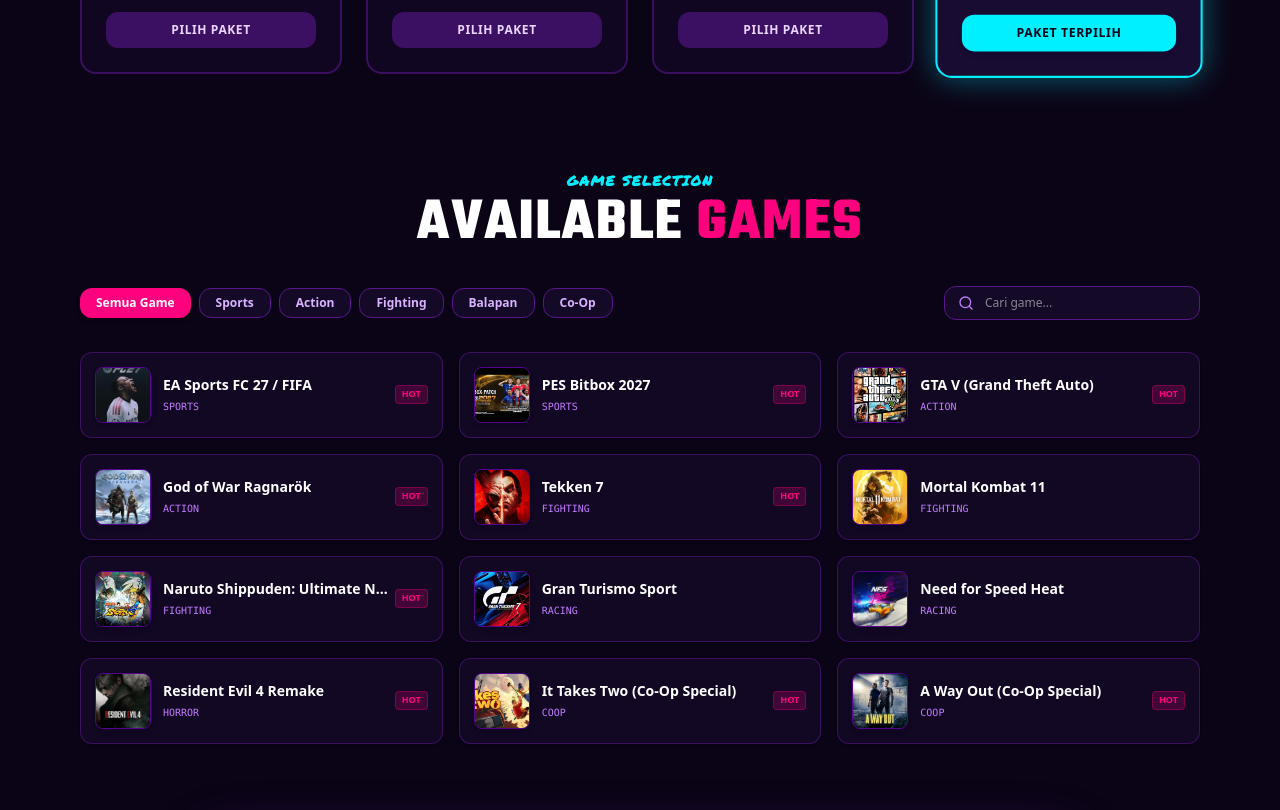
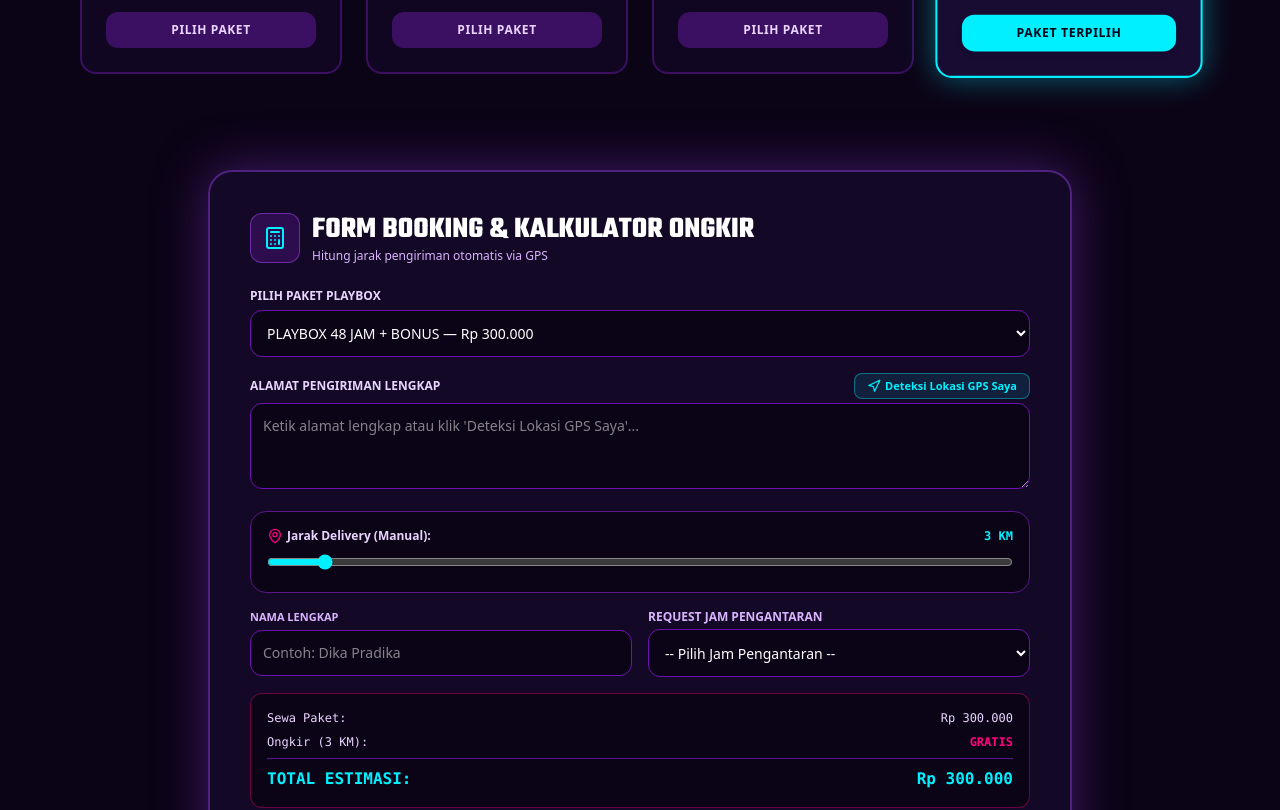
Before and after one commit to ahmadrifqi19/akiba-core-next, a Next.js app: page / in a window 1280 px wide. Shown: the part 1020-1830 px from the top of the page. Built offline with nearby package versions, Linux system fonts and the light colour scheme.

Commit message:
fix:perubahan pada filter game yang dihapus

```diff
--- a/src/app/page.tsx
+++ b/src/app/page.tsx
@@ -13,16 +13,14 @@
   Calculator,
   Flame,
   Zap,
-  Search,
   Loader2,
   Navigation,
   ChevronUp,
   ChevronDown,
   Sun,
-  Moon,
-  Swords
+  Moon
 } from "lucide-react";
-import { PaketKey, PaketItem, GameItem, FaqItem } from "@/types";
+import { PaketKey, PaketItem, FaqItem } from "@/types";
 
 // =========================================================
 // KOMPONEN SVG KHUSUS UNTUK LOGO MEDSOS RESMI
@@ -89,8 +87,6 @@
   const [isSearchingAddress, setIsSearchingAddress] = useState<boolean>(false);
   const [addressNotice, setAddressNotice] = useState<string>("");
 
-  const [gameCategory, setGameCategory] = useState<string>("all");
-  const [searchGame, setSearchGame] = useState<string>("");
   const [openFaq, setOpenFaq] = useState<number | null>(null);
 
   // Data Katalog Paket Sewa
@@ -100,22 +96,6 @@
     "36jam": { nama: "PLAYBOX 36 JAM", durasi: "36 Jam", harga: 225000, badge: null, bonus: null },
     "48jam": { nama: "PLAYBOX 48 JAM + BONUS", durasi: "48 Jam + Bonus 12 Jam (Total 60 Jam!)", harga: 300000, badge: "BEST VALUE", bonus: "GRATIS TAMBAHAN 12 JAM" }
   };
-
-  // Data Katalog Game
-const gameCatalog: GameItem[] = [
-  { title: "EA Sports FC 27 / FIFA", category: "sports", image: "/fc27.jpg", popular: true },
-  { title: "PES Bitbox 2027", category: "sports", image: "/games/bitbox.jpg", popular: true },
-  { title: "GTA V (Grand Theft Auto)", category: "action", image: "/games/gta 5.jpg", popular: true },
-  { title: "God of War Ragnarök", category: "action", image: "/games/gof.jpg", popular: true },
-  { title: "Tekken 7", category: "fighting", image: "/games/tekken.jpg", popular: true },
-  { title: "Mortal Kombat 11", category: "fighting", image: "/games/mc11.jpg", popular: false },
-  { title: "Naruto Shippuden: Ultimate Ninja STORM 4", category: "fighting", image: "/games/naruto.jpg", popular: true },
-  { title: "Gran Turismo Sport", category: "racing", image: "/games/granturismo.jpg", popular: false },
-  { title: "Need for Speed Heat", category: "racing", image: "/games/nfs.jpg", popular: false },
-  { title: "Resident Evil 4 Remake", category: "horror", image: "/games/re 4.jpg", popular: true },
-  { title: "It Takes Two (Co-Op Special)", category: "coop", image: "/games/itt.jpg", popular: true },
-  { title: "A Way Out (Co-Op Special)", category: "coop", image: "/games/a way.jpg", popular: true },
-];
 
   // Data FAQ
   const faqList: FaqItem[] = [
@@ -264,13 +244,6 @@
 
     window.open(`https://wa.me/${NOMOR_WA_ADMIN}?text=${encodeURIComponent(textPesan)}`, '_blank');
   };
-
-  // Filter Game Berdasarkan Kategori dan Pencarian
-  const filteredGames = gameCatalog.filter(game => {
-    const matchesCategory = gameCategory === "all" || game.category === gameCategory;
-    const matchesSearch = game.title.toLowerCase().includes(searchGame.toLowerCase());
-    return matchesCategory && matchesSearch;
-  });
 
   return (
     <main className="min-h-screen bg-[#f3f0f9] dark:bg-[#0b0416] text-slate-900 dark:text-slate-100 font-sans selection:bg-[#ff007f] selection:text-white overflow-hidden relative transition-colors duration-300">
@@ -549,91 +522,6 @@
       </section>
 
       {/* =========================================================
-         4. KATALOG GAME GRID
-         ========================================================= */}
-      <section className="py-12 px-4 max-w-6xl mx-auto relative z-10">
-        <div className="text-center mb-8 space-y-1 relative z-10">
-          <p className="text-[#00f0ff] font-bold text-sm tracking-widest uppercase" style={{ fontFamily: "var(--font-marker), cursive" }}>GAME SELECTION</p>
-          <h2 className="text-4xl md:text-6xl font-black uppercase text-slate-900 dark:text-white tracking-wide transition-colors" style={{ fontFamily: "var(--font-teko), sans-serif" }}>
-            AVAILABLE <span className="text-[#ff007f]">GAMES</span>
-          </h2>
-        </div>
-
-        <div className="mb-8 flex flex-col md:flex-row gap-4 justify-between items-center relative z-10">
-          <div className="flex flex-wrap justify-center gap-2">
-            {[
-              { id: 'all', label: 'Semua Game' },
-              { id: 'sports', label: 'Sports' },
-              { id: 'action', label: 'Action' },
-              { id: 'fighting', label: 'Fighting' },
-              { id: 'racing', label: 'Balapan' },
-              { id: 'coop', label: 'Co-Op' },
-            ].map(cat => (
-              <button
-                key={cat.id}
-                onClick={() => setGameCategory(cat.id)}
-                className={`px-4 py-1.5 rounded-xl text-xs font-bold transition-all ${
-                  gameCategory === cat.id
-                    ? 'bg-[#ff007f] text-white shadow-md'
-                    : 'bg-white dark:bg-[#140a28] text-purple-900 dark:text-purple-300 border border-purple-200 dark:border-purple-900'
-                }`}
-              >
-                {cat.label}
-              </button>
-            ))}
-          </div>
-
-          <div className="relative w-full md:w-64">
-            <Search className="w-4 h-4 absolute left-3.5 top-1/2 -translate-y-1/2 text-purple-400" />
-            <input
-              type="text"
-              placeholder="Cari game..."
-              value={searchGame}
-              onChange={(e) => setSearchGame(e.target.value)}
-              className="w-full bg-white dark:bg-[#140a28] border border-purple-200 dark:border-purple-900 focus:border-[#00f0ff] rounded-xl pl-10 pr-4 py-2 text-xs text-slate-900 dark:text-white focus:outline-none transition-colors"
-            />
-          </div>
-        </div>
-
-       <div className="grid grid-cols-1 xs:grid-cols-2 md:grid-cols-3 gap-3 md:gap-4 relative z-10">
-  {filteredGames.map((game, idx) => (
-    <div
-      key={idx}
-      className="p-3 md:p-3.5 rounded-xl bg-white dark:bg-[#140a28]/80 border border-purple-200 dark:border-purple-900/60 hover:border-[#00f0ff] transition-all flex items-center justify-between group shadow-sm text-sm"
-    >
-      <div className="flex items-center gap-3 min-w-0">
-        {/* COVER GAMBAR GAME DENGAN STYLE AVATAR ROUNDED */}
-        <div className="relative w-12 h-12 md:w-14 md:h-14 rounded-lg overflow-hidden border border-purple-300 dark:border-purple-700/60 shrink-0 shadow-md group-hover:scale-105 transition-transform duration-300">
-          <Image
-            src={game.image}
-            alt={game.title}
-            fill
-            sizes="56px"
-            className="object-cover"
-          />
-        </div>
-
-              <div className="min-w-0 flex-1">
-                <h4 className="font-bold text-slate-900 dark:text-white group-hover:text-[#00f0ff] transition-colors truncate">
-                  {game.title}
-                </h4>
-                <span className="text-[10px] text-purple-500 dark:text-purple-400 uppercase font-mono transition-colors">
-                  {game.category}
-                </span>
-              </div>
-            </div>
-
-            {game.popular && (
-              <span className="text-[9px] font-black px-1.5 py-0.5 rounded bg-[#ff007f]/20 text-[#ff007f] border border-[#ff007f]/30 shrink-0 ml-1.5">
-                HOT
-              </span>
-            )}
-          </div>
-        ))}
-      </div>
-      </section>
-
-      {/* =========================================================
          5. FORM BOOKING & ONGKIR KALKULATOR
          ========================================================= */}
       <section id="booking-section" className="py-12 px-4 max-w-4xl mx-auto relative z-10">
```
